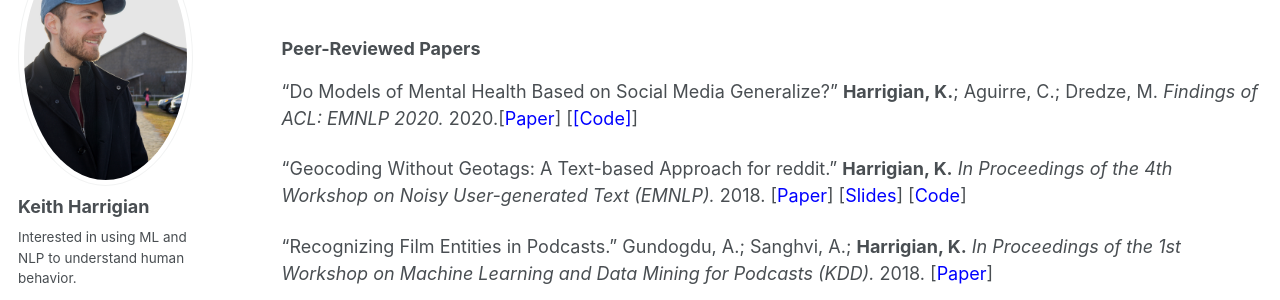
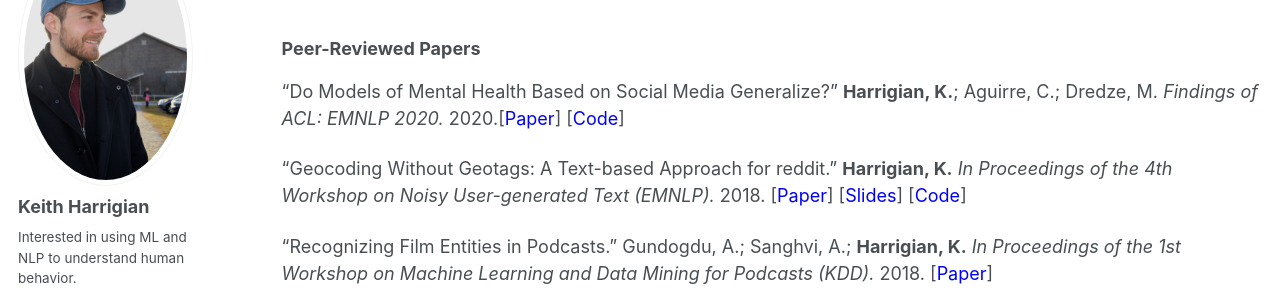
Before and after one commit to kharrigian/kharrigian.github.io, a Jekyll site: the page built from _pages/publications.md, in a window 1280 px wide and 1240 px high. Shown: the part 189-489 px from the top of the window. Built offline with Jekyll 4.4.1, drawn with Linux system fonts in a browser that asks for light colours.

Commit message:
Fix minor typo in link

```diff
--- a/_pages/publications.md
+++ b/_pages/publications.md
@@ -11,7 +11,7 @@ Last updated: 10/26/2020
 
 ### Peer-Reviewed Papers
 
-   "Do Models of Mental Health Based on Social Media Generalize?" **Harrigian, K.**; Aguirre, C.; Dredze, M. *Findings of ACL: EMNLP 2020.* 2020.[[<span style="color:blue">Paper</span>]](http://www.cs.jhu.edu/~mdredze/publications/2020_emnlp_mental_health_domain_transfer.pdf) [[<span style="color:blue">[Code]</span>]](https://github.com/kharrigian/emnlp-2020-mental-health-generalization)
+   "Do Models of Mental Health Based on Social Media Generalize?" **Harrigian, K.**; Aguirre, C.; Dredze, M. *Findings of ACL: EMNLP 2020.* 2020.[[<span style="color:blue">Paper</span>]](http://www.cs.jhu.edu/~mdredze/publications/2020_emnlp_mental_health_domain_transfer.pdf) [[<span style="color:blue">Code</span>]](https://github.com/kharrigian/emnlp-2020-mental-health-generalization)
 
    "Geocoding Without Geotags: A Text-based Approach for reddit." **Harrigian, K.** *In Proceedings of the 4th Workshop on Noisy User-generated Text (EMNLP).* 2018. [[<span style="color:blue">Paper</span>](http://aclweb.org/anthology/W18-6103)] [[<span style="color:blue">Slides</span>](https://kharrigian.github.io/files/WNUT_Talk.pdf)] [[<span style="color:blue">Code</span>](https://github.com/kharrigian/smgeo)]
 
```
Also changed, not shown: _pages/about.md (+1 -1 lines).
